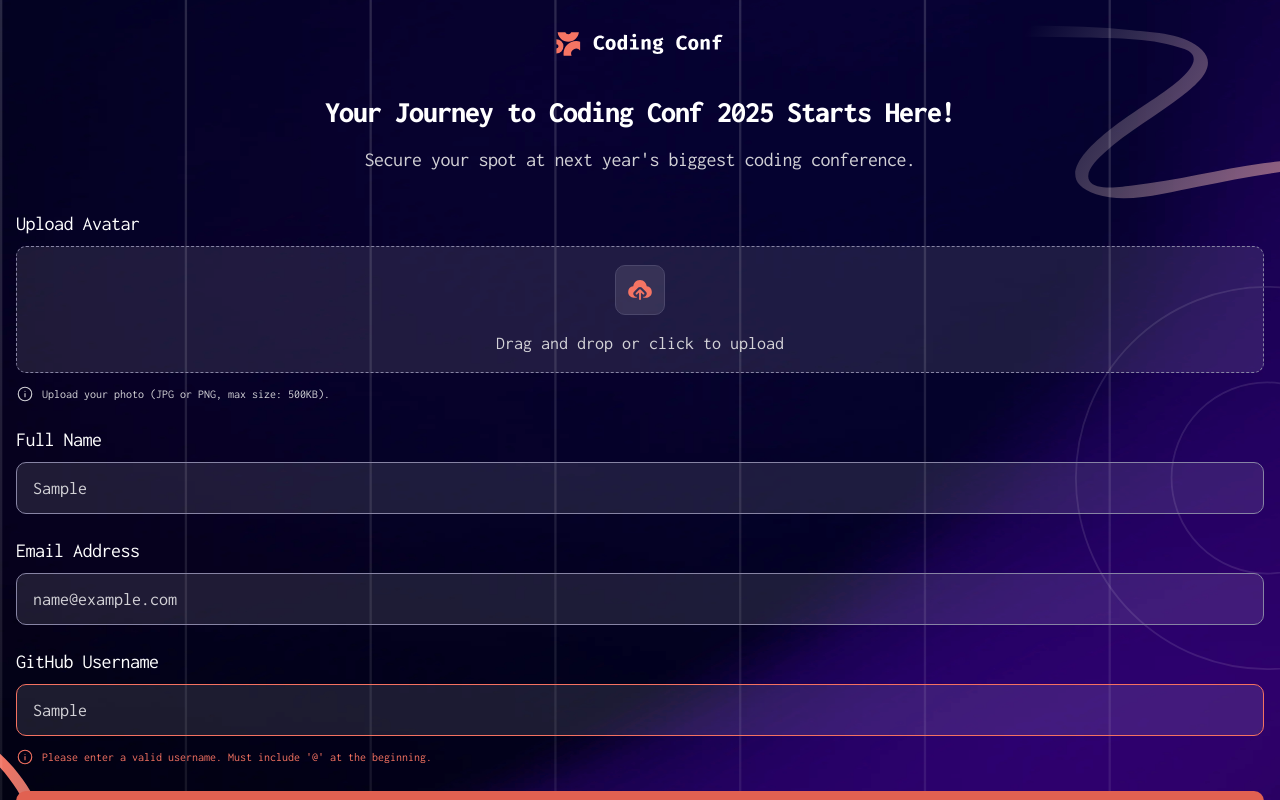
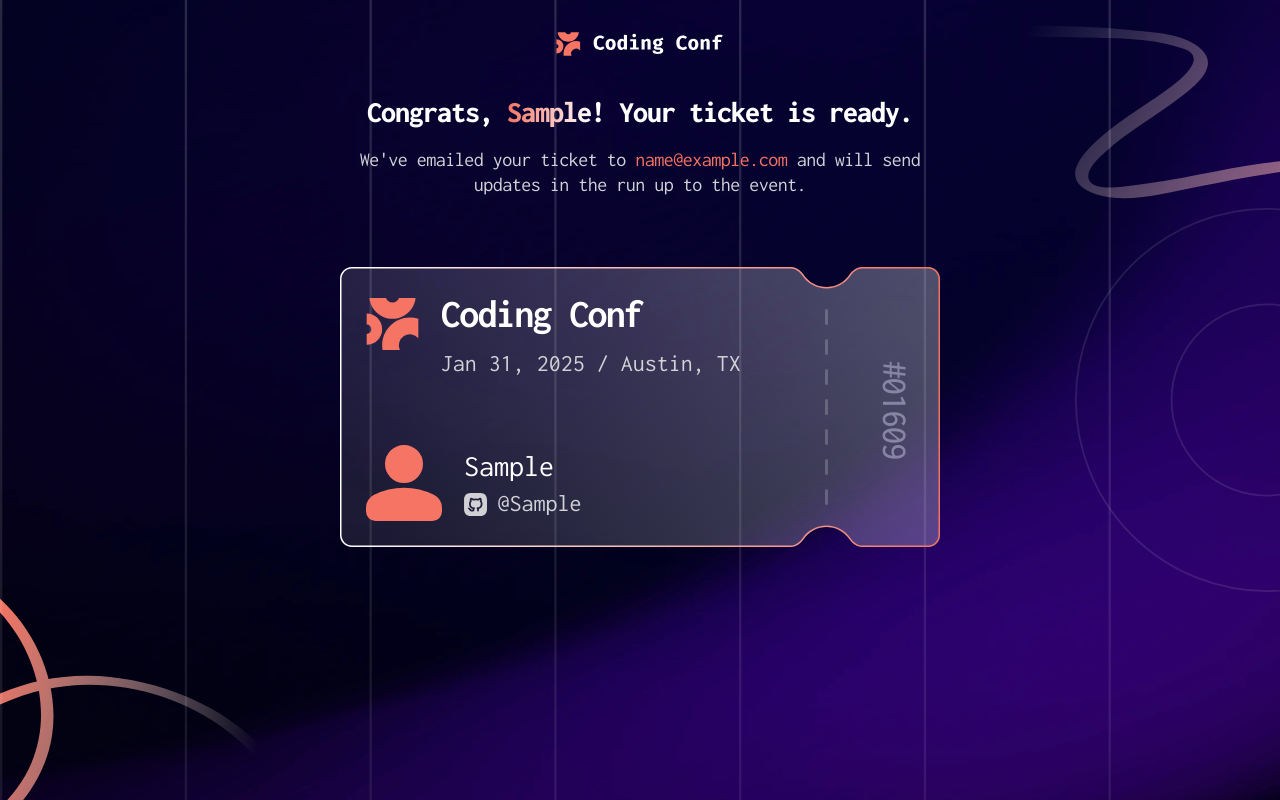
Before and after one commit to VenusY/frontend-mentor-conference-ticket-generator, a React app: page / in a window 1280 px wide. Both pictures are taken after typing "Sample", "name@example.com", "Sample" into the empty fields and a click on the button "Generate My Ticket". Shown: the top 800 px of the page. Built offline with nearby package versions, Linux system fonts and the light colour scheme.

Commit message:
Remove need for user to type an '@' for the username input field

```diff
--- a/src/components/Form.jsx
+++ b/src/components/Form.jsx
@@ -28,7 +28,7 @@ export default function Form({
     const fullNameRegex = /^(?:\p{L}+[-'\p{L}]*)(?:\s\p{L}+[-'\p{L}]*)*$/u;
     const emailRegex =
       /^[A-Za-z0-9]([A-Za-z0-9.-]*[A-Za-z0-9])?@[A-Za-z]([A-Za-z.-]*[A-Za-z])?\.[A-Za-z]([A-Za-z.]*[A-Za-z])?$/;
-    const usernameRegex = /^@[A-Za-z0-9-]+$/;
+    const usernameRegex = /^[A-Za-z0-9-]+$/;
 
     if (fullName.match(fullNameRegex)) {
       nameIsValid = true;
@@ -151,9 +151,7 @@ export default function Form({
             alt='Error'
             className='error-message__icon'
           />
-          <p className='error-message__text'>
-            Please enter a valid username. Must include '@' at the beginning.
-          </p>
+          <p className='error-message__text'>Please enter a valid username.</p>
         </div>
       </div>
 
--- a/src/components/Ticket.jsx
+++ b/src/components/Ticket.jsx
@@ -35,7 +35,7 @@ export default function Ticket({ avatar, fullName, username }) {
                 alt='GitHub logo'
                 className='ticket-receiver__github-logo'
               />
-              <p className='ticket-receiver__github-username'>{username}</p>
+              <p className='ticket-receiver__github-username'>@{username}</p>
             </div>
           </div>
         </main>
```
